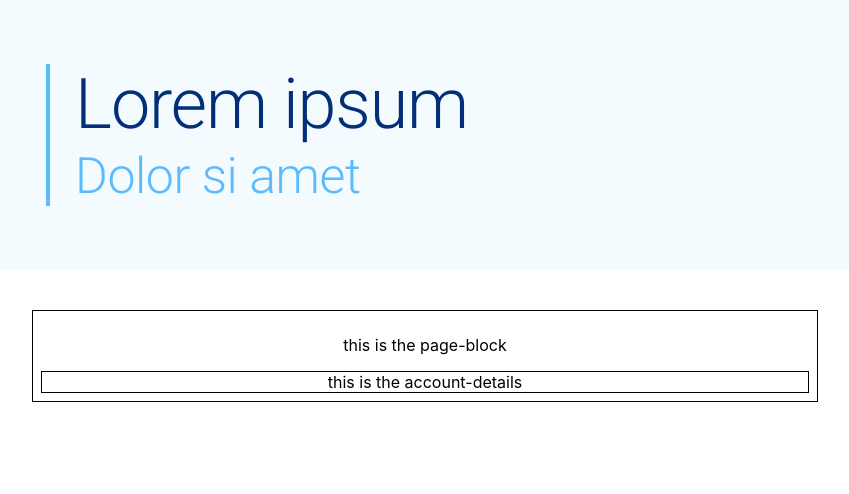
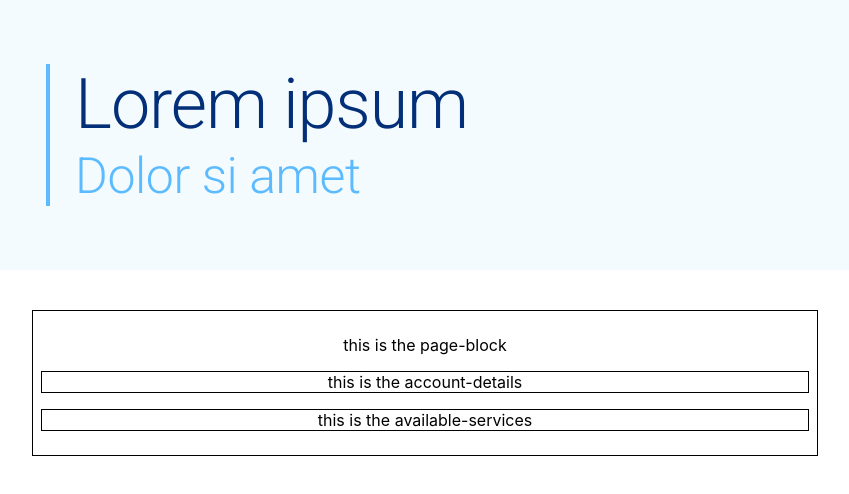
Before and after one commit to Kwiddy/Internship-React-Page, a React (Create React App) app: page / in a window 1280 px wide. Shown: the top 494 px of the page, without its empty margins (215-1064 px from the left). Built offline with nearby package versions, Linux system fonts and the light colour scheme.

Commit message:
Add new feature with temp text and border

```diff
--- a/src/App.js
+++ b/src/App.js
@@ -30,6 +30,9 @@ function App() {
           <div className="page-block">
             <p> this is the page-block</p>
             <div className="account-details"> this is the account-details </div>
+            <div className="available-services">
+              this is the available-services
+            </div>
           </div>
         </div>
       </div>
--- a/src/styles/style.css
+++ b/src/styles/style.css
@@ -41,5 +41,11 @@ header .headText #subHead {
 
 .page-wrapper .page-block .account-details {
   border: 1px solid black;
+  margin-bottom: 2vh;
+}
+
+.page-wrapper .page-block .available-services {
+  border: 1px solid black;
+  margin-bottom: 2vh;
 }
 /*# sourceMappingURL=style.css.map */
--- a/src/styles/style.scss
+++ b/src/styles/style.scss
@@ -32,6 +32,11 @@ header {
     min-height: 40%;
     .account-details {
       border: 1px solid black;
+      margin-bottom: 2vh;
+    }
+    .available-services {
+      border: 1px solid black;
+      margin-bottom: 2vh;
     }
   }
 }
```
Also changed, not shown: 1 other file (tests, documents, lock files or other folders).
